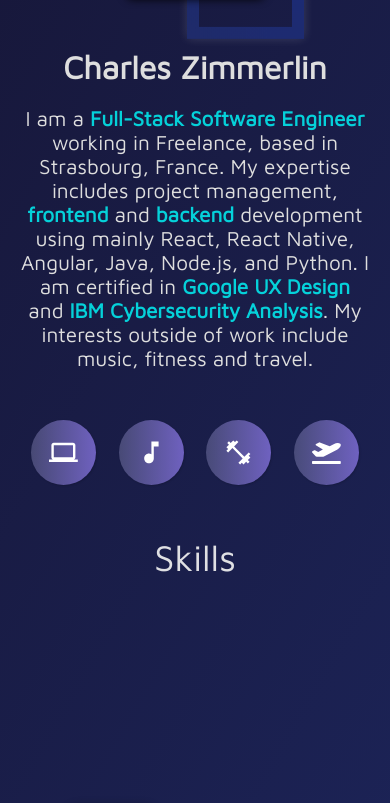
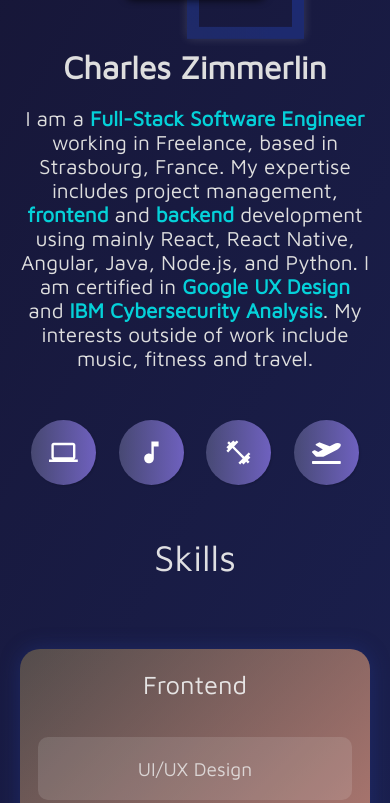
Before and after one commit to CharlesZim/charleszim.github.io, a React (Create React App) app: page / in a window 390 px wide. Shown: the part 1156-1959 px from the top of the page. Built offline with nearby package versions, Linux system fonts and the light colour scheme.

Commit message:
Updated skills

```diff
--- a/src/assets/Data.js
+++ b/src/assets/Data.js
@@ -31,7 +31,7 @@ export const headerItems = [
 
 export const skills = [
   {
-    type: "frontend",
+    type: "Frontend",
     skills: [
       {
         name: "UI/UX Design",
@@ -55,7 +55,7 @@ export const skills = [
     stroke: "var(--skill1)",
   },
   {
-    type: "backend",
+    type: "Backend",
     skills: [
       {
         name: "Java",
@@ -79,7 +79,7 @@ export const skills = [
     stroke: "var(--skill2)",
   },
   {
-    type: "project management",
+    type: "Project management",
     skills: [
       {
         name: "Jira",
@@ -154,18 +154,24 @@ export const portfolio = [
   {
     name: "Websites",
     projects: [
-      {
+      /*{
         id: 0,
-        name: "Charles' personal Website",
-        desc: "Charles' personal website showcases his skills, achievements, and services with an interactive portfolio and contact information",
-        img: require("../assets/projects/website/Charles.png"),
-      },
+        name: "Nathalie' personal Website",
+        desc: "Personal website of Nathalie, a talented Data Scientist, highlighting her skills, publications, and experience",
+        img: require("../assets/projects/website/Nathalie.png"),
+      },*/
       {
         id: 1,
         name: "Elodie' personal Website",
         desc: "Elodie's personal website highlights her engineering experience, projects, and skills",
         img: require("../assets/projects/website/Elodie.png"),
       },
+      {
+        id: 2,
+        name: "Charles' personal Website",
+        desc: "Charles' personal website showcases his skills, achievements, and services with an interactive portfolio and contact information",
+        img: require("../assets/projects/website/Charles.png"),
+      },
     ],
   },
 ];
--- a/src/sections/About/About.css
+++ b/src/sections/About/About.css
@@ -119,11 +119,11 @@
   }
 
   .arrowAbout:hover{
-    transform: scale(1.05);
+    transform: scale(1.08);
   }
 
   .arrowAbout:hover .st0A{
-    stroke: var(--blue1);
+    stroke: var(--white);
   }
 
   @media screen and (max-width: 880px){
--- a/src/sections/Home/Home.css
+++ b/src/sections/Home/Home.css
@@ -9,7 +9,7 @@
 
 .homeTitle{
     margin-left: 12vw;
-    text-shadow: 2px 2px 20px rgba(38,60,147,0.28);
+    text-shadow: 2px 2px 20px rgba(38,60,147,0.2);
     flex: 1;
     display: flex;
     flex-direction: column;
--- a/src/sections/Skills/MovingItems.css
+++ b/src/sections/Skills/MovingItems.css
@@ -37,13 +37,7 @@
   }
 
   @media screen and (max-width: 880px) {
-    .activeType{
-      font-size: 4em;
+    .moving-items-container{
+      display: none;
     }
   }
-
-  @media screen and (max-width: 600px) {
-    .activeType{
-      font-size: 3em;
-    }
-  }
--- a/src/sections/Skills/MovingItems.js
+++ b/src/sections/Skills/MovingItems.js
@@ -114,6 +114,14 @@ const MovingItem = ({
       position.x.set(newX);
       position.y.set(newY);
 
+      if (newX <= 0 || newX >= containerSize.width - itemSize.width) {
+        newX = Math.max(
+          0,
+          Math.min(newX, containerSize.width - itemSize.width)
+        );
+        position.x.set(newX);
+      }
+
       const newDirection = getNewDirection(
         direction,
         { x: newX, y: newY },
@@ -123,9 +131,9 @@ const MovingItem = ({
       setDirection(newDirection);
     };
 
-    const interval = setInterval(updatePosition, 10);
+    const interval = setInterval(updatePosition, 1000 / 60);
     return () => clearInterval(interval);
-  }, [containerRef, position, x, y, speed, direction]);
+  }, [containerRef, position, x, y, speed, direction, containerSize]);
   return (
     <motion.div
       transition={{ duration: 5 }}
@@ -135,7 +143,7 @@ const MovingItem = ({
       }}
       onHoverEnd={() => {
         setActiveType(null);
-        setSpeed(0.25);
+        setSpeed(0.22);
       }}
       drag
       dragElastic={0}
@@ -279,7 +287,7 @@ const MovingItems = () => {
   const containerRef = useRef(null);
   const [containerSize, setContainerSize] = useState(null);
   const [activeType, setActiveType] = useState(null);
-  const [speed, setSpeed] = useState(0.25);
+  const [speed, setSpeed] = useState(0.22);
   useEffect(() => {
     const handleResize = () => {
       if (containerRef.current) {
@@ -300,13 +308,7 @@ const MovingItems = () => {
   return (
     <div className="moving-items-container" ref={containerRef}>
       <AnimatePresence mode="wait">
-        <motion.div
-          className="activeType"
-          key={activeType}
-          initial={{ y: 20, opacity: 0 }}
-          animate={{ y: 0, opacity: 1 }}
-          transition={{ duration: 0 }}
-        >
+        <motion.div className="activeType" key={activeType}>
           {activeType !== null
             ? types.map((type) =>
                 type === activeType ? (
@@ -314,7 +316,6 @@ const MovingItems = () => {
                     key={type}
                     initial={{ y: 20, opacity: 0 }}
                     animate={{ y: 0, opacity: 1 }}
-                    exit={{ y: -20, opacity: 0 }}
                     transition={{ duration: 0.2 }}
                   >
                     {activeType}
--- /dev/null
+++ b/src/sections/Skills/SkillList.css
@@ -0,0 +1,53 @@
+.skillsList{
+    display: none;
+    flex-direction: column;
+    justify-content: center;
+    align-items: center;
+    width: 100%;
+}
+
+.skillsT{
+    display: flex;
+    flex-direction: column;
+    justify-content: center;
+    align-items: center;
+    color: var(--gray1);
+    margin: 30px 20px;
+    padding: 20px 10px;
+    box-shadow: 0 0 20px 0 rgba(38,60,147,0.4);
+    border-radius: 20px;
+}
+
+.skillTitle{
+    font-size: 1.6em;
+}
+
+.skillTypeCont{
+    display: flex;
+    flex-direction: row;
+    flex-wrap: wrap;
+    justify-content: center;
+    align-items: center;
+    flex: 1;
+    margin-top: 30px;
+}
+
+.skillItem{
+    display: flex;
+    justify-content: space-around;
+    align-items: center;
+    padding: 20px;
+    margin: 8px;
+    color: var(--gray1);
+    flex: 33%;
+    min-width: 200px;
+    border-radius: 10px;
+    font-size: 1.2em;
+    transition-duration: .2s;
+}
+
+@media screen and (max-width: 880px) {
+    .skillsList{
+        display: block;
+    }
+}
--- /dev/null
+++ b/src/sections/Skills/SkillList.js
@@ -0,0 +1,46 @@
+import React, { useState } from "react";
+
+import { skills } from "../../assets/Data";
+
+import "./SkillList.css";
+
+const SkillList = () => {
+  const [activeId, setActiveId] = useState(null);
+  return (
+    <ul className="skillsList">
+      {skills.map((skillType, index) => {
+        return (
+          <div
+            key={index}
+            className="skillsT"
+            style={{ background: skillType.gradient }}
+          >
+            <div className="skillTitle">{skillType.type}</div>
+            <div className="skillTypeCont">
+              {skillType.skills.map((skill, id) => (
+                <div
+                  onMouseEnter={() => setActiveId(skill.name)}
+                  onMouseLeave={() => setActiveId(null)}
+                  key={id}
+                  className="skillItem"
+                  style={{
+                    color:
+                      activeId === skill.name
+                        ? "var(--secondary)"
+                        : "#eeeeeecc",
+                    background:
+                      activeId === skill.name ? "#eeeeeeaa" : "#eeeeee22",
+                  }}
+                >
+                  {skill.name}
+                </div>
+              ))}
+            </div>
+          </div>
+        );
+      })}
+    </ul>
+  );
+};
+
+export default SkillList;
--- a/src/sections/Skills/Skills.js
+++ b/src/sections/Skills/Skills.js
@@ -1,4 +1,5 @@
 import MovingItems from "./MovingItems";
+import SkillList from "./SkillList";
 
 import "./Skills.css";
 
@@ -8,6 +9,7 @@ const Skills = () => {
       <h1>Skills</h1>
       <div className="skillCont">
         <MovingItems />
+        <SkillList />
       </div>
     </section>
   );
```
Also changed, not shown: src/assets/projects/website/Nathalie.png (added).
